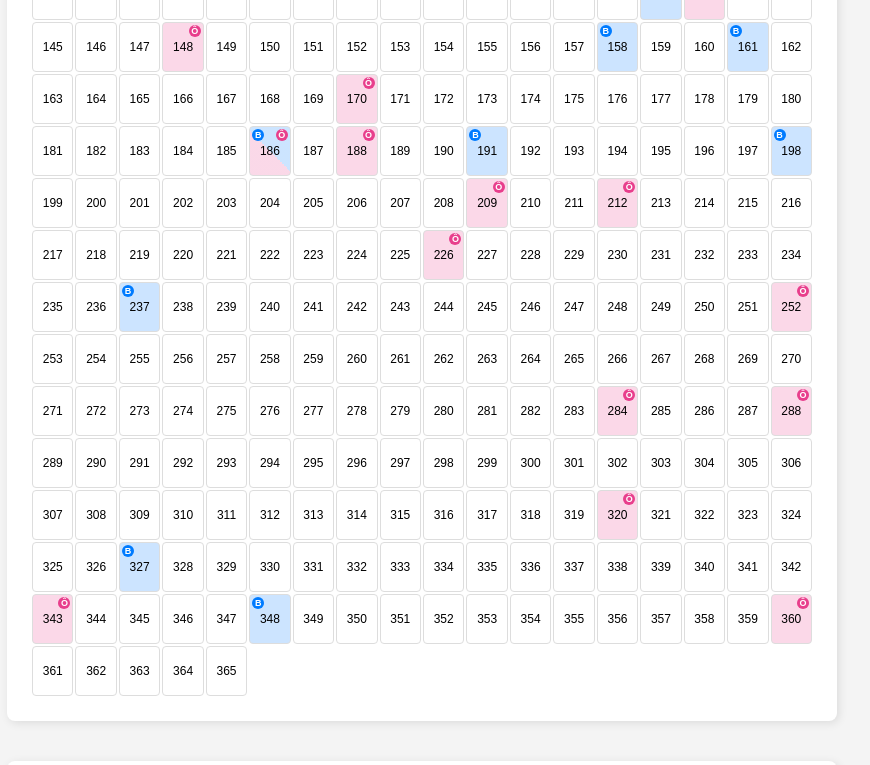
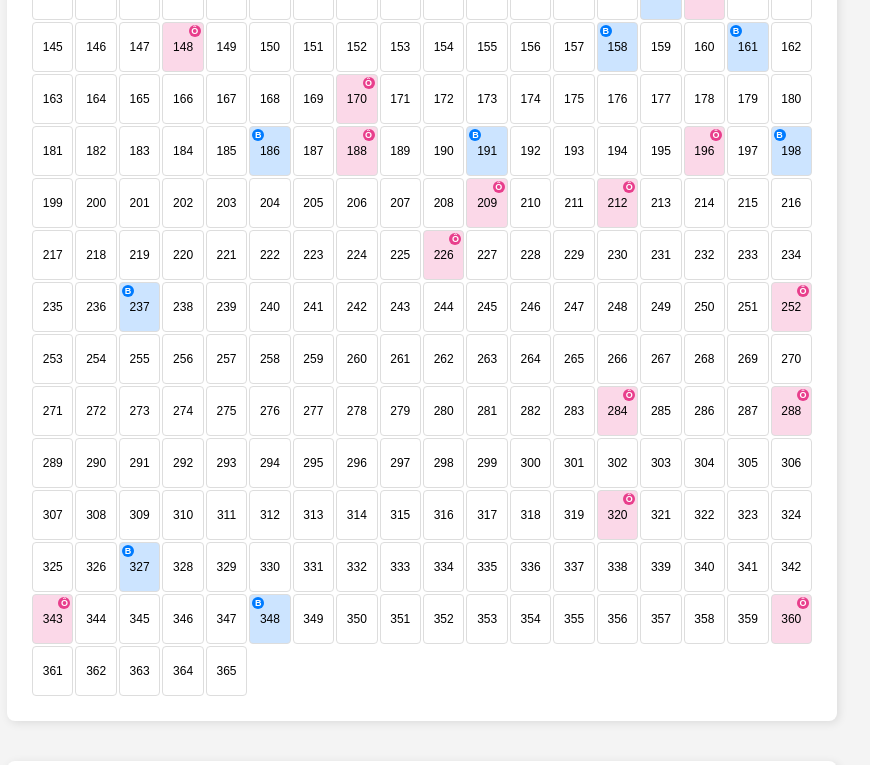
Before and after one commit to duyvu997/random-saving, a plain HTML site: page index.html in a window 1280 px wide. Shown: the part 920-1685 px from the top of the page, without its empty margins (218-1088 px from the left). Drawn offline with Linux system fonts and the light colour scheme.

Commit message:
Update index.html

```diff
--- a/index.html
+++ b/index.html
@@ -360,7 +360,7 @@
             { date: "2025-02-25", dayCount: 56, number: 116, turnCount: 27, user: "Bà" },
             { date: "2025-02-25", dayCount: 56, number: 30, turnCount: 28, user: "Ông" },
             { date: "2025-02-26", dayCount: 57, number: 43, turnCount: 29, user: "Bà" },
-            { date: "2025-02-26", dayCount: 57, number: 186, turnCount: 30, user: "Ông" },
+            { date: "2025-02-26", dayCount: 57, number: 196, turnCount: 30, user: "Ông" },
             { date: "2025-02-27", dayCount: 58, number: 158, turnCount: 31, user: "Bà" },
             { date: "2025-02-27", dayCount: 58, number: 117, turnCount: 32, user: "Ông" },
             { date: "2025-02-28", dayCount: 59, number: 141, turnCount: 33, user: "Bà" },
```
